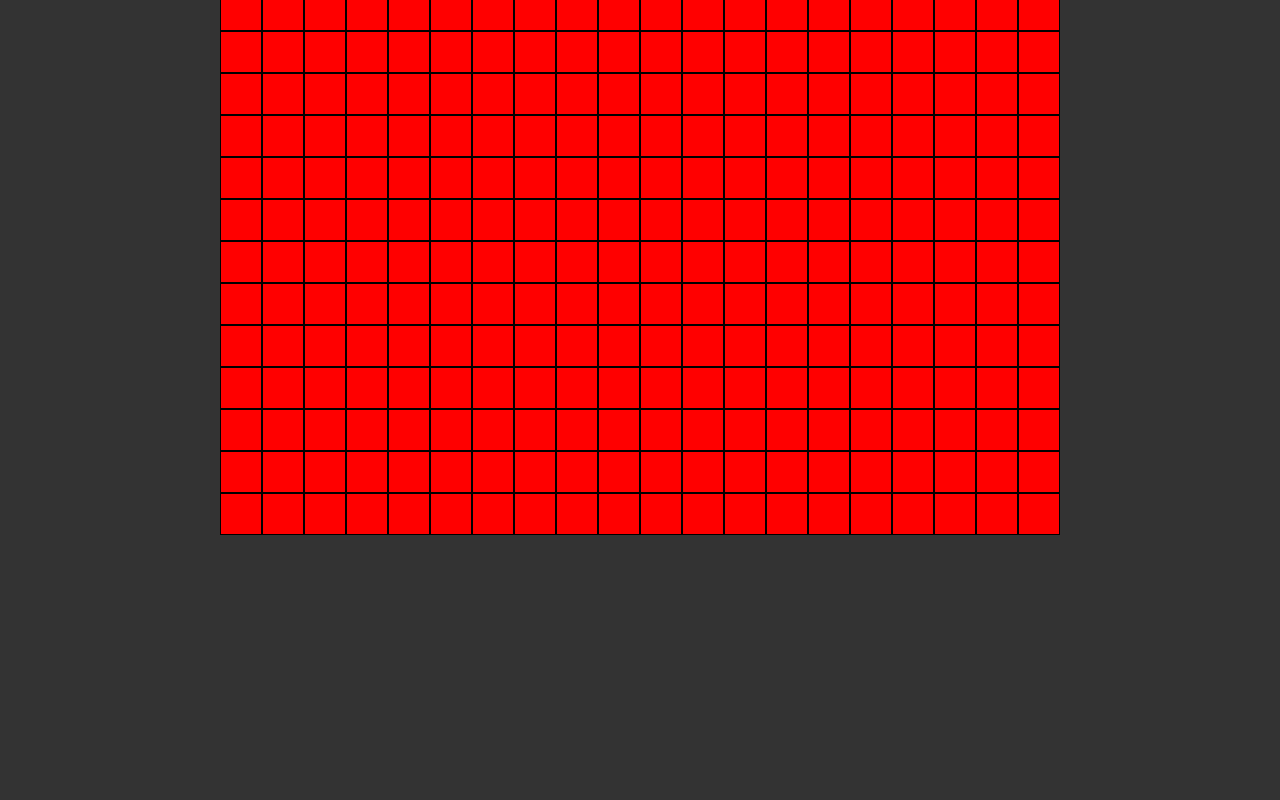
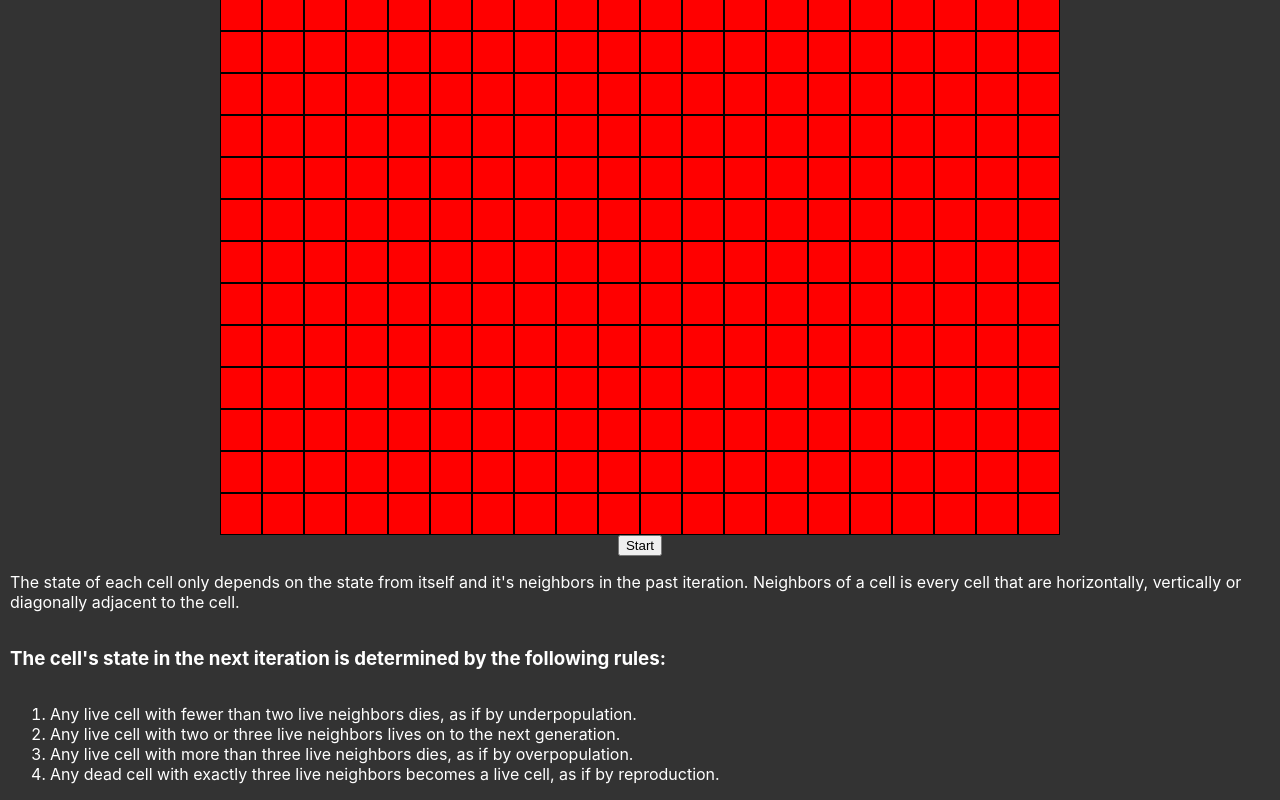
Before and after one commit to OliverFlecke/GameOfLife, a React (Create React App) app: page / in a window 1280 px wide. Shown: the part 387-1187 px from the top of the page. Before the commit the page ends 922 px from the top, so only its background shows below. Built offline with nearby package versions, Linux system fonts and the light colour scheme; the HTML template or start-up script is replaced by a standard one.

Commit message:
Added game rules and button to start and pause the game

```diff
--- /dev/null
+++ b/src/components/GameOfLife.module.scss
@@ -0,0 +1,13 @@
+
+.gameRules {
+  display: flex;
+  flex-direction: column;
+  justify-content: center;
+  padding: 0 10px;
+}
+
+.gameControls {
+  display: flex;
+  flex-direction: row;
+  justify-content: center;
+}
--- /dev/null
+++ b/src/components/GameOfLife.module.scss.d.ts
@@ -0,0 +1,2 @@
+export const gameRules: string;
+export const gameControls: string;
--- a/src/components/GameOfLife.tsx
+++ b/src/components/GameOfLife.tsx
@@ -1,11 +1,75 @@
 import React from 'react';
+import * as styles from './GameOfLife.module.scss';
 import { GameOfLifeGrid } from './GameOfLifeGrid';
 
-export class GameOfLife extends React.PureComponent {
+interface GameOfLifeState {
+  isRunning: boolean;
+  speed: number;
+}
+
+export class GameOfLife extends React.PureComponent<{}, GameOfLifeState> {
+  public constructor(props: any) {
+    super(props);
+
+    this.state = {
+      isRunning: false,
+      speed: 500,
+    };
+  }
+
   public render() {
     return (
       <div>
-        <GameOfLifeGrid size={20} updateInterval={1000} />
+        <GameOfLifeGrid
+          size={20}
+          updateInterval={this.state.speed}
+          isRunning={this.state.isRunning}
+        />
+        <div className={styles.gameControls}>
+          <button onClick={this.togglePause}>
+            {this.state.isRunning ? 'Pause' : 'Start'}
+          </button>
+        </div>
+
+        {this.renderGameRules()}
+      </div>
+    );
+  }
+
+  private togglePause = () => {
+    this.setState({ isRunning: !this.state.isRunning });
+  };
+
+  private renderGameRules() {
+    return (
+      <div className={styles.gameRules}>
+        <p>
+          The state of each cell only depends on the state from itself and it's
+          neighbors in the past iteration. Neighbors of a cell is every cell
+          that are horizontally, vertically or diagonally adjacent to the cell.
+        </p>
+        <h3>
+          The cell's state in the next iteration is determined by the following
+          rules:
+        </h3>
+        <ol>
+          <li>
+            Any live cell with fewer than two live neighbors dies, as if by
+            underpopulation.
+          </li>
+          <li>
+            Any live cell with two or three live neighbors lives on to the next
+            generation.
+          </li>
+          <li>
+            Any live cell with more than three live neighbors dies, as if by
+            overpopulation.
+          </li>
+          <li>
+            Any dead cell with exactly three live neighbors becomes a live cell,
+            as if by reproduction.
+          </li>
+        </ol>
       </div>
     );
   }
--- a/src/components/GameOfLifeGrid.tsx
+++ b/src/components/GameOfLifeGrid.tsx
@@ -5,6 +5,7 @@ import * as styles from './GameOfLifeGrid.module.scss';
 interface GameOfLifeGridProps {
   size: number;
   updateInterval: number;
+  isRunning: boolean;
 }
 
 interface GameOfLifeGridState {
@@ -15,6 +16,8 @@ export class GameOfLifeGrid extends React.Component<
   GameOfLifeGridProps,
   GameOfLifeGridState
 > {
+  private timer?: NodeJS.Timeout;
+
   public constructor(props: GameOfLifeGridProps) {
     super(props);
 
@@ -23,11 +26,16 @@ export class GameOfLifeGrid extends React.Component<
         .fill(null)
         .map(() => new Array(this.props.size).fill(null).map(() => false)),
     };
-
-    setInterval(() => this.update(), this.props.updateInterval);
   }
 
   public render() {
+    if (!this.props.isRunning && this.timer) {
+      clearInterval(this.timer);
+      this.timer = undefined;
+    } else if (this.props.isRunning && !this.timer) {
+      this.timer = setInterval(() => this.update(), this.props.updateInterval);
+    }
+
     return (
       <div className={styles.container}>
         <div className={styles.grid}>{this.renderGrid(this.state.cells)}</div>
--- a/src/index.scss
+++ b/src/index.scss
@@ -7,6 +7,7 @@ body {
   -webkit-font-smoothing: antialiased;
   -moz-osx-font-smoothing: grayscale;
   background-color: #333333;
+  color: white;
 }
 
 code {
```
